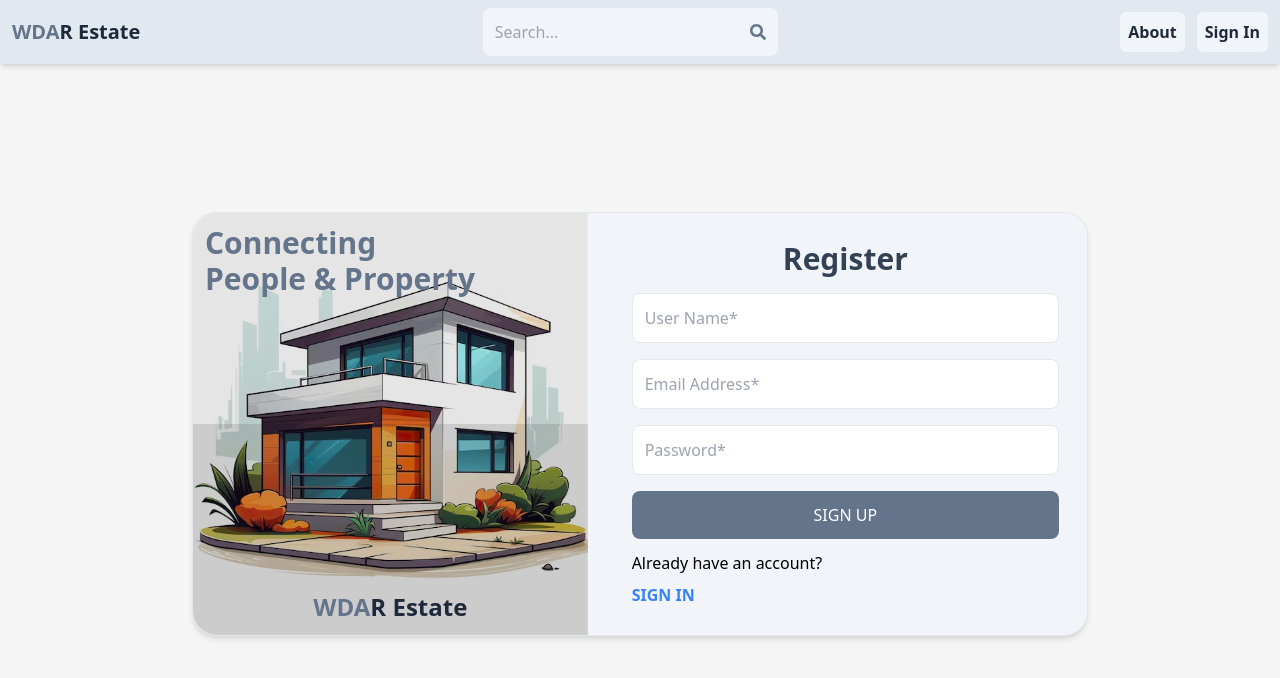
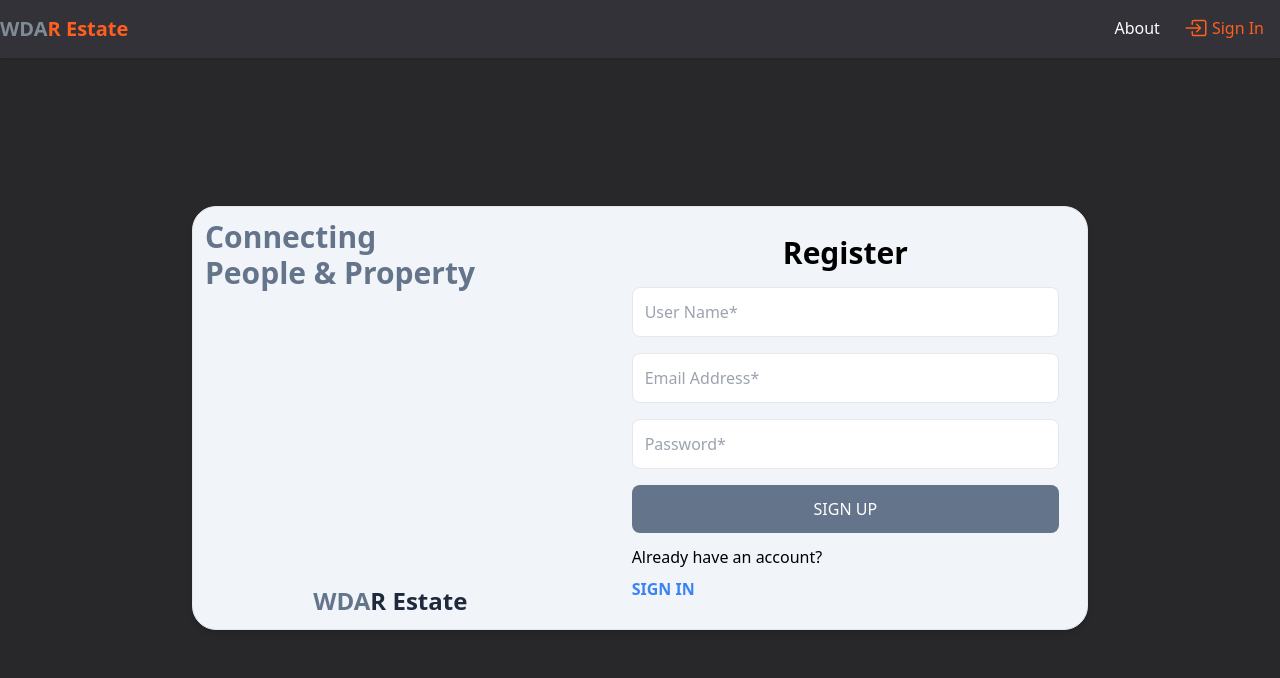
Before and after one commit to webdevaminul/WDA-Real-Estate, a React (Vite) app in the folder client/: page /sign-up in a window 1280 px wide. Shown: the top 678 px of the page. Built offline with nearby package versions, Linux system fonts and the light colour scheme.

Commit message:
Improved Navbar Design

```diff
--- a/client/index.html
+++ b/client/index.html
@@ -1,5 +1,5 @@
 <!DOCTYPE html>
-<html lang="en">
+<html lang="en" data-theme="dark">
   <head>
     <meta charset="UTF-8" />
     <link rel="icon" type="image/svg+xml" href="/vite.svg" />
--- a/client/src/components/Header.jsx
+++ b/client/src/components/Header.jsx
@@ -1,6 +1,6 @@
 import { useState } from "react";
-import { FaSearch } from "react-icons/fa";
 import { IoMdMenu, IoMdClose } from "react-icons/io";
+import { IoEnterOutline } from "react-icons/io5";
 import { Link, NavLink } from "react-router-dom";
 
 export default function Header() {
@@ -14,45 +14,36 @@ export default function Header() {
     <>
       <NavLink
         to="/about"
-        className="bg-slate-100 hover:bg-slate-400 p-2 rounded-md font-semibold w-full sm:w-fit text-slate-800 text-center sm:text-start"
+        className="border-b-2 border-transparent hover:border-highlight p-2 font-medium w-full sm:w-fit text-primary text-center sm:text-start"
       >
         About
       </NavLink>
       <NavLink
         to="sign-in"
-        className="bg-slate-100 hover:bg-slate-400 p-2 rounded-md font-semibold w-full sm:w-fit text-slate-800 text-center sm:text-start"
+        className="border-b-2 border-transparent hover:border-highlight p-2 font-medium w-full sm:w-fit text-highlight text-center sm:text-start flex gap-1 items-center justify-center"
       >
-        Sign In
+        <span className="text-2xl">
+          <IoEnterOutline />
+        </span>
+        <span>Sign In</span>
       </NavLink>
     </>
   );
 
   return (
-    <header className="bg-slate-200 shadow-md">
-      <nav className="flex flex-wrap gap-1 justify-between items-center container mx-auto p-2 sm:p-0">
+    <header className="bg-primaryBgShade1 shadow">
+      <nav className="container mx-auto flex flex-wrap gap-1 justify-between items-center p-2 sm:p-0">
         {/* Logo */}
         <Link to="/">
-          <h1 className="font-bold text-sm sm:text-xl flex-wrap p-2 sm:p-3">
-            <span className="text-slate-500">WDA</span>
-            <span className="text-slate-800">R Estate</span>
+          <h1 className="font-bold text-xl flex-wrap">
+            <span className="text-highlightGray">WDA</span>
+            <span className="text-highlight">R Estate</span>
           </h1>
         </Link>
 
-        {/* Search */}
-        <form className="bg-slate-100 rounded-lg flex items-center w-1/3 sm:w-fit grow sm:grow-0">
-          <input
-            type="search"
-            placeholder="Search..."
-            className="bg-transparent w-full sm:w-fit focus:outline-none p-2 sm:p-3"
-          />
-          <button type="submit" className="p-2 sm:p-3">
-            <FaSearch className="text-slate-500" />
-          </button>
-        </form>
-
         {/* Menu */}
-        <div className="p-2 sm:p-3">
-          <div className="hidden sm:flex gap-3">{navLinks}</div>
+        <div>
+          <div className="hidden sm:flex gap-2 p-2">{navLinks}</div>
           <div className="sm:hidden">
             <button onClick={toggleNavbar} className="font-semibold text-lg">
               {isOpen ? <IoMdClose className="text-2xl" /> : <IoMdMenu className="text-2xl" />}
--- a/client/src/index.css
+++ b/client/src/index.css
@@ -2,21 +2,32 @@
 @tailwind components;
 @tailwind utilities;
 
+@layer base {
+  :root {
+    --text-primary: 40, 40, 43;
+    --text-highlight: 255, 95, 31;
+    --text-highlight-gray: 128, 139, 150;
+    --primary-bg: 251, 252, 252;
+    --primary-bg-shade-1: 240, 243, 244;
+    --primary-btn-bg: 255, 95, 31;
+  }
+
+  :root[data-theme="dark"] {
+    --text-primary: 251, 252, 252;
+    --text-highlight: 255, 95, 31;
+    --text-highlight-gray: 128, 139, 150;
+    --primary-bg: 40, 40, 43;
+    --primary-bg-shade-1: 50, 50, 56;
+    --primary-btn-bg: 255, 95, 31;
+  }
+}
+
 body {
-  background-color: whitesmoke;
+  background-color: rgba(var(--primary-bg));
   font-family: system-ui, -apple-system, BlinkMacSystemFont, "Segoe UI", Roboto, Oxygen, Ubuntu,
     Cantarell, "Open Sans", "Helvetica Neue", sans-serif;
 }
 
 .active {
-  background-color: slategrey;
-  color: whitesmoke;
+  border-bottom: 2px solid rgba(var(--text-highlight));
 }
-
-.registration-bg {
-  background-image: url(../src/assets/registration.avif),
-    linear-gradient(to bottom, rgba(0, 0, 0, 0.1) 50%, rgba(0, 0, 0, 0.2) 50%);
-  background-size: cover;
-  background-position: center;
-  background-blend-mode: multiply;
-}
--- a/client/src/pages/About.jsx
+++ b/client/src/pages/About.jsx
@@ -1,5 +1,5 @@
 import React from "react";
 
 export default function About() {
-  return <div>About</div>;
+  return <div className="bg-grape/50">About</div>;
 }
--- a/client/src/pages/SignUp.jsx
+++ b/client/src/pages/SignUp.jsx
@@ -40,7 +40,7 @@ export default function SignUp() {
     <div className="flex items-center justify-center min-h-[90vh] container mx-auto p-0 sm:p-3">
       <div className="w-full max-w-4xl mx-auto sm:bg-slate-100 sm:shadow-md sm:border sm:rounded-3xl flex flex-col gap-4 sm:flex-row-reverse h-fit">
         <div className="h-full w-full sm:w-1/2 md:w-[55%] p-3 sm:p-5 md:p-7 flex flex-col justify-center">
-          <h1 className="text-slate-700 text-2xl lg:text-3xl text-center font-semibold lg:font-bold mb-4">
+          <h1 className="text-2xl lg:text-3xl text-center font-semibold lg:font-bold mb-4">
             Register
           </h1>
 
--- a/client/tailwind.config.js
+++ b/client/tailwind.config.js
@@ -2,7 +2,16 @@
 export default {
   content: ["./index.html", "./src/**/*.{js,ts,jsx,tsx}"],
   theme: {
-    extend: {},
+    extend: {
+      colors: {
+        primary: "rgba(var(--text-primary))",
+        highlight: "rgba(var(--text-highlight))",
+        highlightGray: "rgba(var(--text-highlight-gray))",
+        primaryBg: "rgba(var(--primary-bg))",
+        primaryBgShade1: "rgba(var(--primary-bg-shade-1))",
+        primaryBtnBg: "rgba(var(--primary-btn-bg))",
+      },
+    },
   },
   plugins: [],
 };
```
